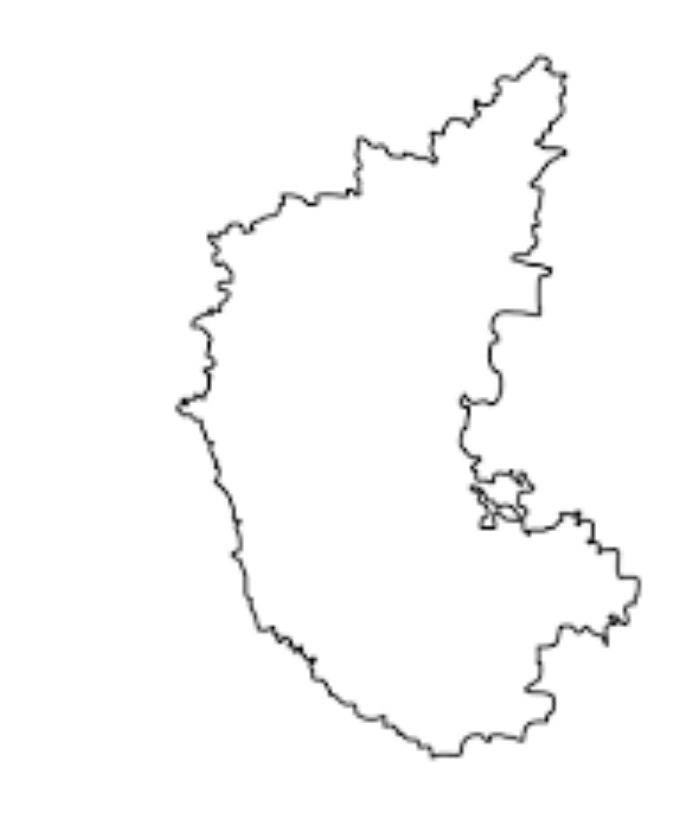
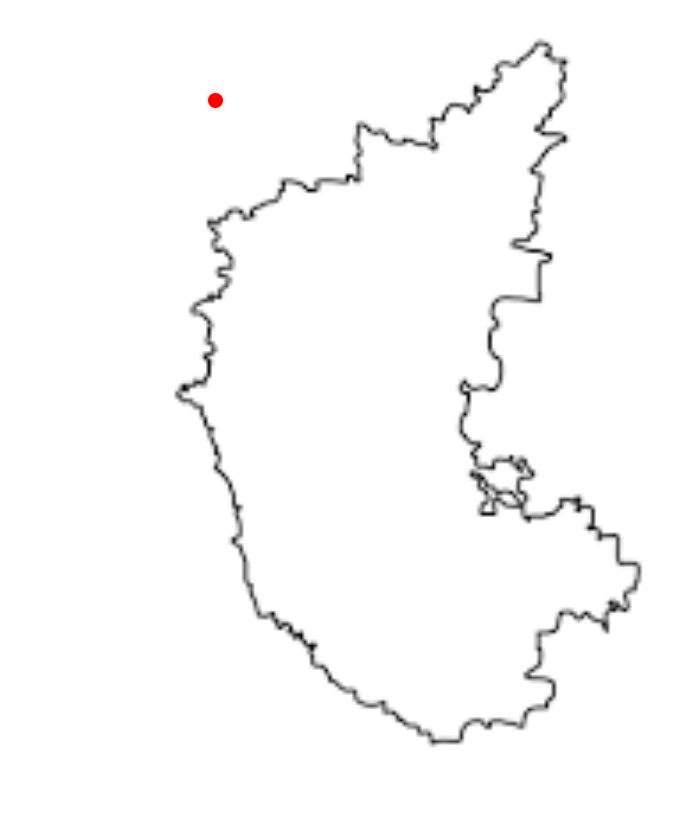
Before and after one commit to StamptheStampede/Stamp-The-Stampede, a plain HTML site: page index.html in a window 1280 px wide. Shown: the part 73-892 px from the top of the page, without its empty margins (0-696 px from the left). Drawn offline with Linux system fonts and the light colour scheme.

Commit message:
djwudufdyufdtywr

```diff
--- a/index.html
+++ b/index.html
@@ -1,15 +1,30 @@
-<!DOCTYPE HTML>
 <html>
   <head>
-    <title>
-      Stamp the Stampede
-    </title>
-    <!--Favicon code!-->
+    <title>Stamp the Stampede</title>
+    <style>
+      .image-container {
+        position: relative;
+        display: inline-block;
+      }
+
+      .red-dot {
+        position: absolute;
+        top: 100px; /* Change as per the required location */
+        left: 200px; /* Change as per the required location */
+        width: 15px;
+        height: 15px;
+        background-color: red;
+        border-radius: 50%;
+        box-shadow: 0 0 4px rgba(0, 0, 0, 0.3);
+      }
+    </style>
   </head>
   <body>
-    <h1>
-      Crowd Density Map - Karnataka
-    </h1>
-    <img src="g  e  s.png" alt="Karnataka Map.png" width="800">
+    <h1>Crowd Density Map - Karnataka</h1>
+
+    <div class="image-container">
+      <img src="g  e  s.png" alt="Karnataka Map.png" width="800">
+      <div class="red-dot"></div>
+    </div>
   </body>
 </html>
```
